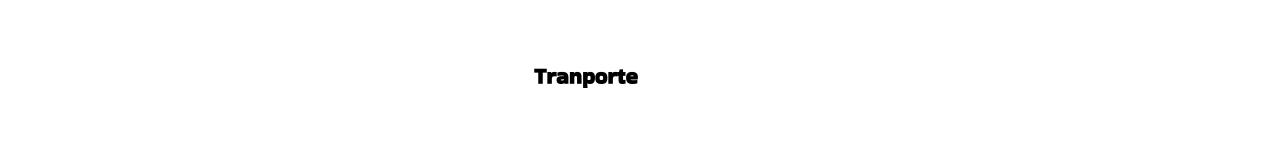
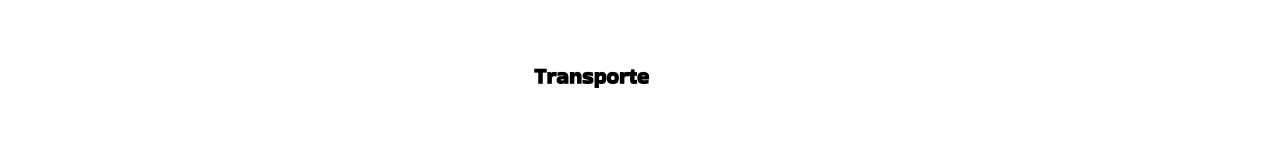
Before and after one commit to L3anAv/adc-logistica, a React (Vite) app: page /servicios in a window 1280 px wide. Shown: the part 327-477 px from the top of the page. Built offline with nearby package versions, Linux system fonts and the light colour scheme; a web font is replaced by a local one.

Commit message:
corrigiendo errores de tipeo en texto

```diff
--- a/package.json
+++ b/package.json
@@ -12,7 +12,6 @@
   },
   "dependencies": {
     "@fortawesome/free-solid-svg-icons": "^6.2.1",
-    "firebase": "^10.8.1",
     "firebase-tools": "^13.4.0",
     "formik": "^2.2.9",
     "react": "^18.2.0",
--- a/src/app/pages/servicios/index.jsx
+++ b/src/app/pages/servicios/index.jsx
@@ -87,7 +87,7 @@ function servicios() {
           <Img src={TransporteCarga} marginTop={'70'}/>
 
           <div>
-          <TituloServicios>Tranporte</TituloServicios>
+          <TituloServicios>Transporte</TituloServicios>
           <p>Realizamos transporte en general con una flota de camiones,
             camionetas y semis. </p>
           <UlListado>
```
Also changed, not shown: 27 other files (tests, documents, lock files or other folders).
